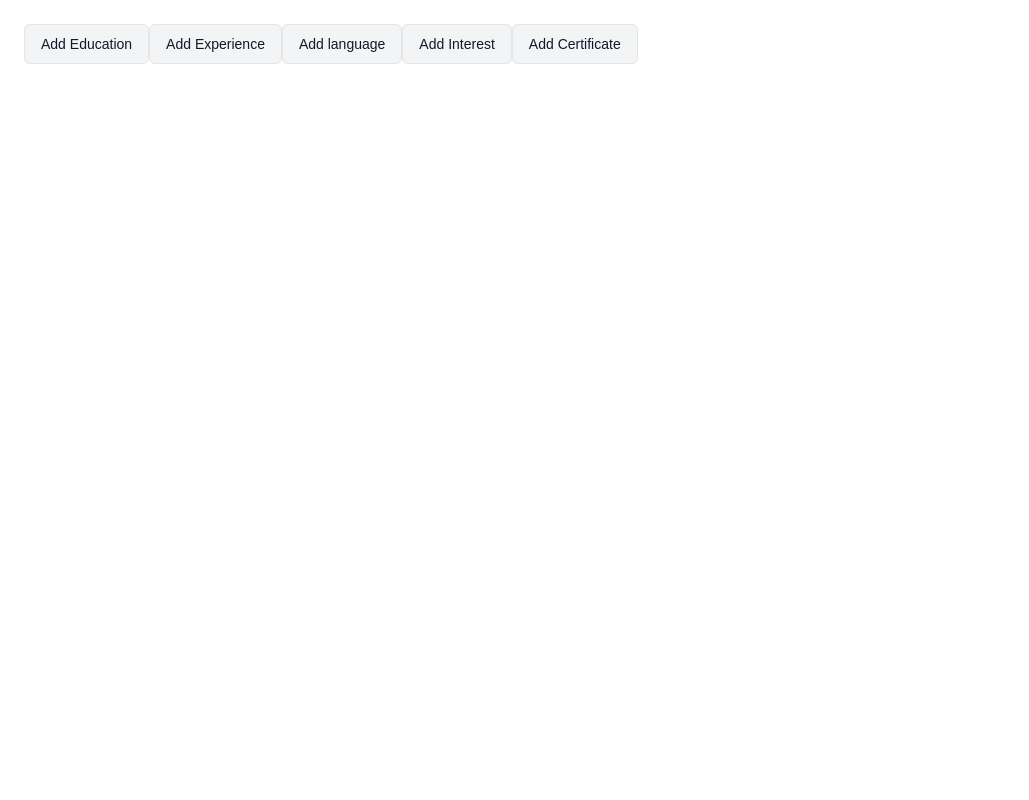
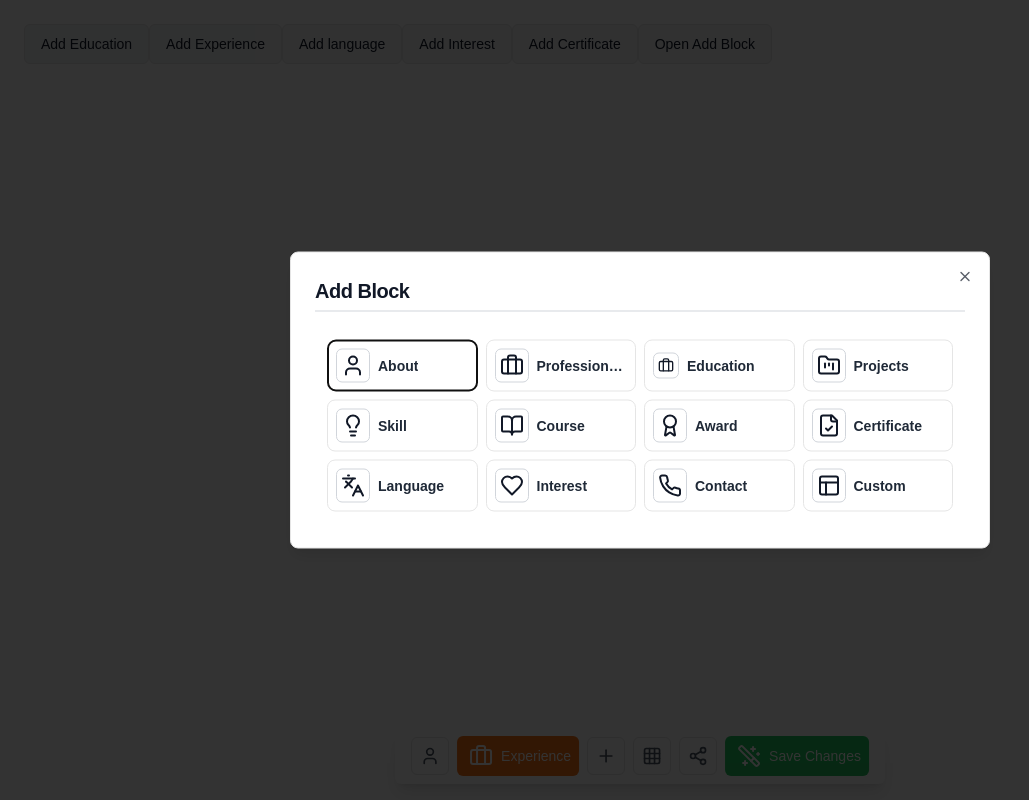
Before and after one commit to sharmatanikesh/assignment, a Next.js app: page / in a window 1280 px wide. Shown: the whole page, without its empty margins (0-1029 px from the left). Built offline with nearby package versions, Linux system fonts and the light colour scheme.

Commit message:
Action Bar Add and Add Block Done

```diff
--- a/src/app/page.tsx
+++ b/src/app/page.tsx
@@ -1,5 +1,7 @@
 "use client";
 
+import Actionbar from "@/components/Dialogue/ActionBar";
+import AddBlock from "@/components/Dialogue/AddBlock";
 import Certificate from "@/components/Dialogue/Certificate";
 import Education from "@/components/Dialogue/Education";
 import Experience from "@/components/Dialogue/Experience";
@@ -11,12 +13,17 @@ export default function Home() {
 
   return (
     <>
+    <div>
+    <Actionbar/>
+    </div>
+
     <div className="m-6">
     <Education/>
     <Experience/>
     <Language/>
     <Interest/>
     <Certificate/>
+    <AddBlock/>
 
     </div>
 
--- /dev/null
+++ b/src/components/Dialogue/ActionBar.tsx
@@ -0,0 +1,46 @@
+import {
+  User,
+  Plus,
+  Grid,
+  Share2,
+  Briefcase,
+  WandSparkles,
+} from "lucide-react";
+
+export default function FloatingActionBar() {
+  return (
+    <div className="fixed bottom-4 left-1/2 transform -translate-x-1/2 max-w-3xl mx-auto px-4">
+      <div className="flex items-center justify-between bg-white rounded-md px-4 py-2 shadow-lg">
+        <div className="flex items-center space-x-2">
+          <button className="p-2 border text-gray-600 hover:bg-gray-100 rounded-md">
+            <User className="w-5 h-5" />
+          </button>
+          <button className="ml-2 p-1 inline-flex items-center bg-orange-500 text-white px-2  rounded-md text-sm font-medium">
+            <span className="p-1">
+
+              <Briefcase />
+            </span>
+
+            <span className="ml-1 ">Experience</span>
+          </button>
+          <button className="p-2 border text-gray-600 hover:bg-gray-100 rounded-md">
+            <Plus className="w-5 h-5" />
+          </button>
+          <button className="p-2 border text-gray-600 hover:bg-gray-100 rounded-md">
+            <Grid className="w-5 h-5" />
+          </button>
+          <button className="p-2 border text-gray-600 hover:bg-gray-100 rounded-md">
+            <Share2 className="w-5 h-5" />
+          </button>
+        </div>
+        <button className="ml-2 p-1 inline-flex items-center bg-green-500 text-white px-2  rounded-md text-sm font-medium">
+          <span className="p-1 rotate-90">
+            <WandSparkles />
+          </span>
+
+          <span className="ml-1 ">Save Changes</span>
+        </button>
+      </div>
+    </div>
+  );
+}
--- /dev/null
+++ b/src/components/Dialogue/AddBlock.tsx
@@ -0,0 +1,47 @@
+    "use client";
+    import { useState } from "react";
+    import { X, User, Briefcase, GraduationCap, FolderKanban, Lightbulb, BookOpen, Award, FileCheck, Languages, Heart, Phone, Layout } from 'lucide-react';
+    import { Dialog, DialogContent, DialogHeader, DialogTitle, DialogTrigger } from "@/components/ui/dialog";
+    import ButtonBox from "./ButtonBox";
+    import { Button } from "../ui/button";
+
+    export default function AddBlock() {
+    const [isOpen, setIsOpen] = useState<boolean>(true);
+
+    return (
+        <Dialog open={isOpen} onOpenChange={setIsOpen}>
+        <DialogTrigger asChild>
+            <Button variant="outline" className="bg-gray-100 text-gray-900">
+            Open Add Block
+            </Button>
+        </DialogTrigger>
+        <DialogContent className="sm:max-w-[600px] lg:max-w-[700px] bg-white text-gray-900 shadow-lg max-h-[400px] overflow-y-auto">
+            <DialogHeader>
+            <div className="flex justify-between items-center">
+                <DialogTitle className="text-xl font-semibold">
+                Add Block
+                </DialogTitle>
+
+            </div>
+            <hr className="border-t border-gray-300 my-4" />
+            </DialogHeader>
+            <div className="p-3">
+            <div className="grid grid-cols-1 sm:grid-cols-2 lg:grid-cols-4 gap-2">
+                <ButtonBox icon={<User />} text="About" />
+                <ButtonBox icon={<Briefcase />} text="Professional Experience" />
+                <ButtonBox icon={<Briefcase className="h-4 w-4" />} text="Education" />
+                <ButtonBox icon={<FolderKanban />} text="Projects" />
+                <ButtonBox icon={<Lightbulb />} text="Skill" />
+                <ButtonBox icon={<BookOpen />} text="Course" />
+                <ButtonBox icon={<Award />} text="Award" />
+                <ButtonBox icon={<FileCheck />} text="Certificate" />
+                <ButtonBox icon={<Languages />} text="Language" />
+                <ButtonBox icon={<Heart />} text="Interest" />
+                <ButtonBox icon={<Phone />} text="Contact" />
+                <ButtonBox icon={<Layout />} text="Custom" />
+            </div>
+            </div>
+        </DialogContent>
+        </Dialog>
+    );
+    }
--- /dev/null
+++ b/src/components/Dialogue/ButtonBox.tsx
@@ -0,0 +1,25 @@
+import { ReactNode } from 'react';
+
+interface ButtonProps {
+  icon: ReactNode;
+  text: string;
+  active?: boolean;
+}
+
+function ButtonBox({ icon, text, active = false }: ButtonProps) {
+  return (
+    <button
+      className={`inline-flex items-center p-2 rounded-lg text-sm font-medium text-right border
+      ${active ? 'bg-green-100' : 'bg-white'} hover:bg-green-100`}
+    >
+      <span className="border border-gray-300 p-1 rounded-md">
+        {icon}
+      </span>
+      <span className="ml-2 truncate font-bold text-gray-800">
+        {text}
+      </span>
+    </button>
+  );
+}
+
+export default ButtonBox;
```
